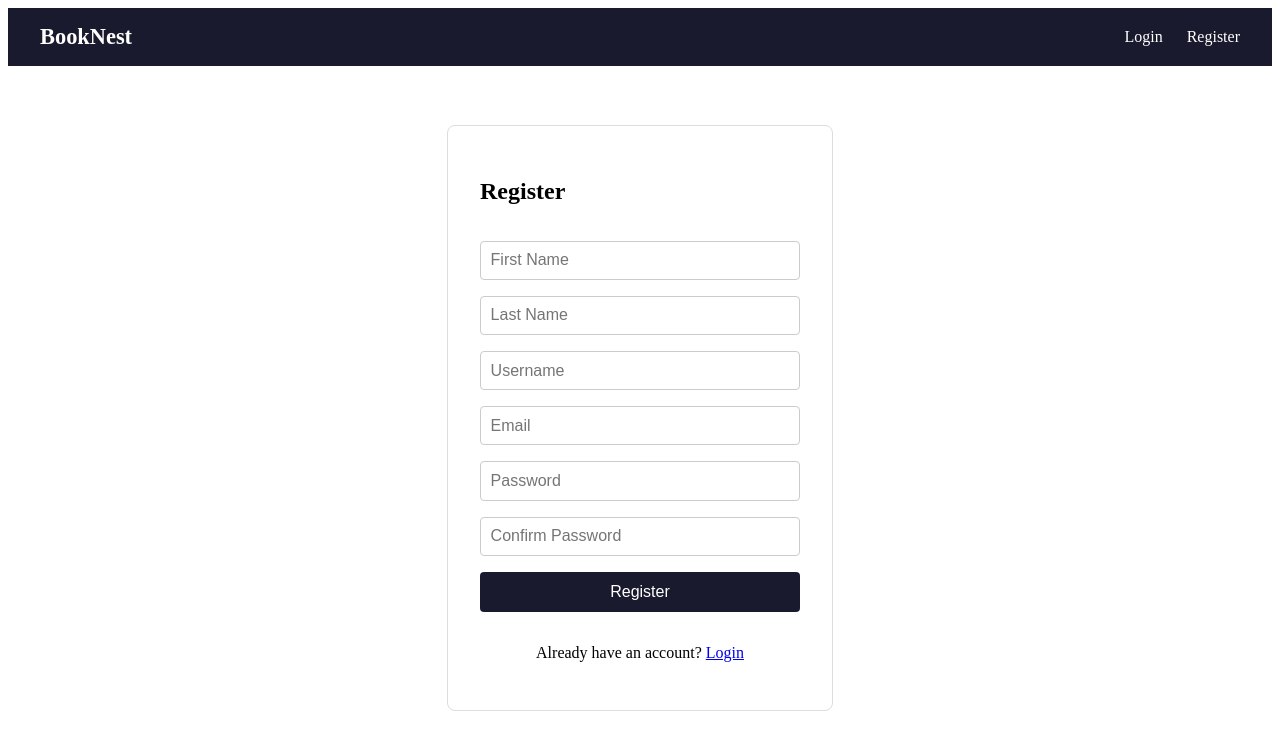
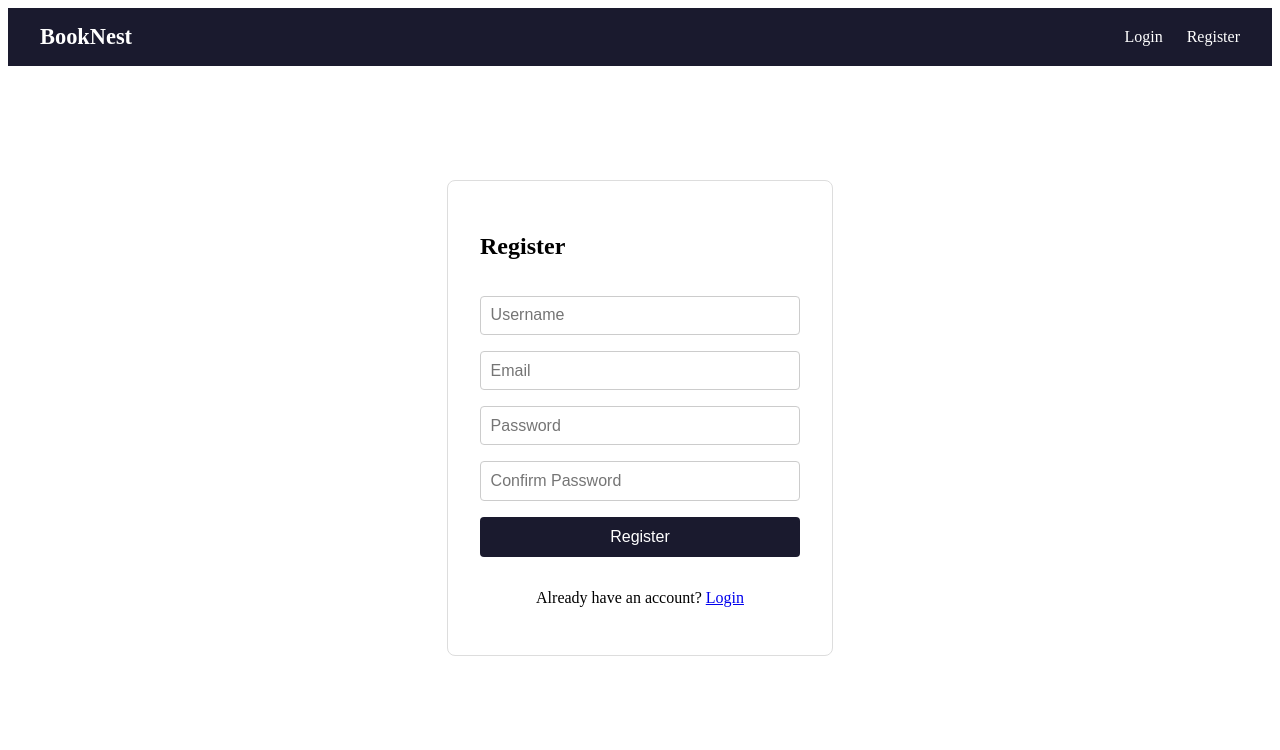
Before and after one commit to mihneasandulache/BookNest, a React (Vite) app in the folder frontend/: page /register in a window 1280 px wide. Shown: the top 750 px of the page. Built offline with nearby package versions, Linux system fonts and the light colour scheme.

Commit message:
fix fields taken from frontend to backend

```diff
--- a/frontend/src/pages/Register.jsx
+++ b/frontend/src/pages/Register.jsx
@@ -9,8 +9,6 @@ export default function Register() {
     email: '',
     password: '',
     confirmPassword: '',
-    firstName: '',
-    lastName: '',
   })
   const [error, setError] = useState('')
 
@@ -30,8 +28,7 @@ export default function Register() {
         username: form.username,
         email: form.email,
         password: form.password,
-        firstName: form.firstName,
-        lastName: form.lastName,
+        confirmPassword: form.confirmPassword,
       })
       navigate('/login')
     } catch (err) {
@@ -44,22 +41,6 @@ export default function Register() {
       <form onSubmit={handleSubmit} style={styles.form}>
         <h2>Register</h2>
         {error && <p style={styles.error}>{error}</p>}
-        <input
-          name="firstName"
-          placeholder="First Name"
-          value={form.firstName}
-          onChange={handleChange}
-          style={styles.input}
-          required
-        />
-        <input
-          name="lastName"
-          placeholder="Last Name"
-          value={form.lastName}
-          onChange={handleChange}
-          style={styles.input}
-          required
-        />
         <input
           name="username"
           placeholder="Username"
```
